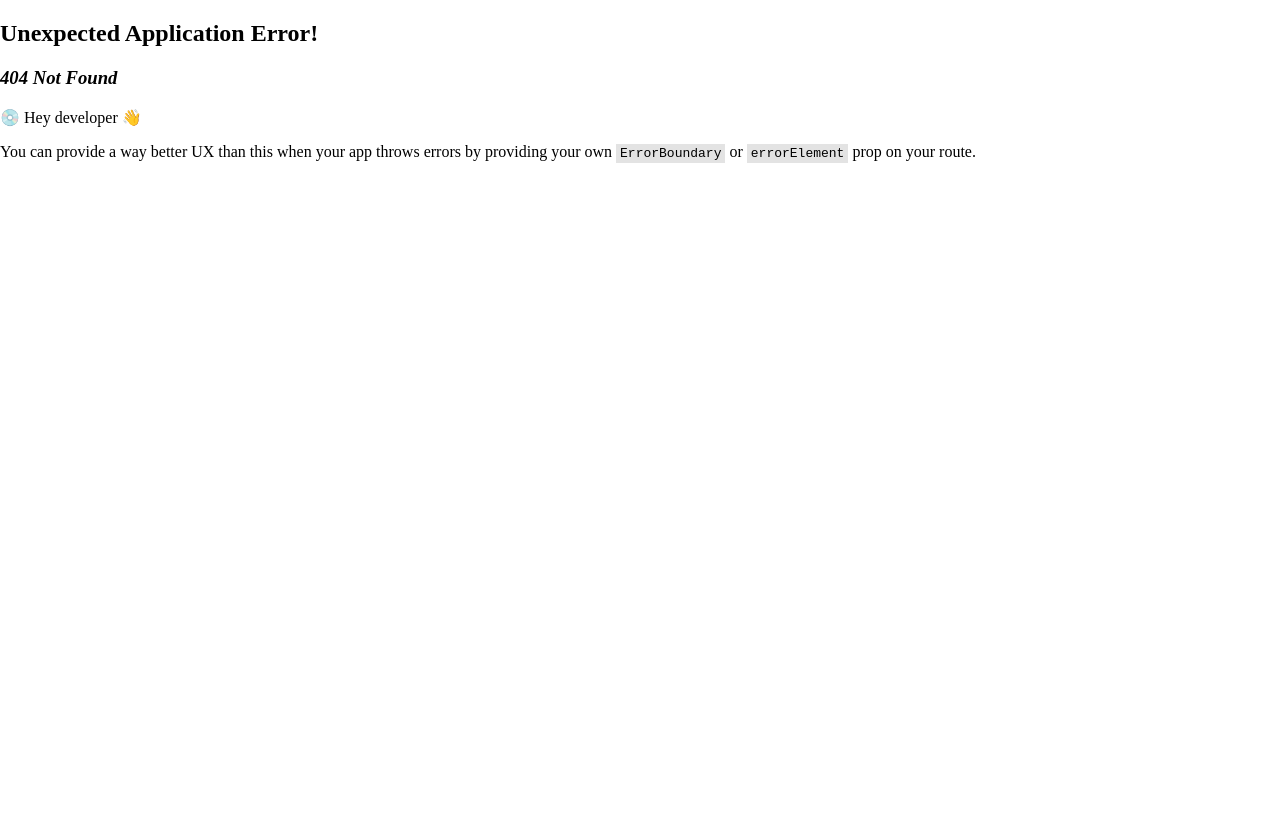
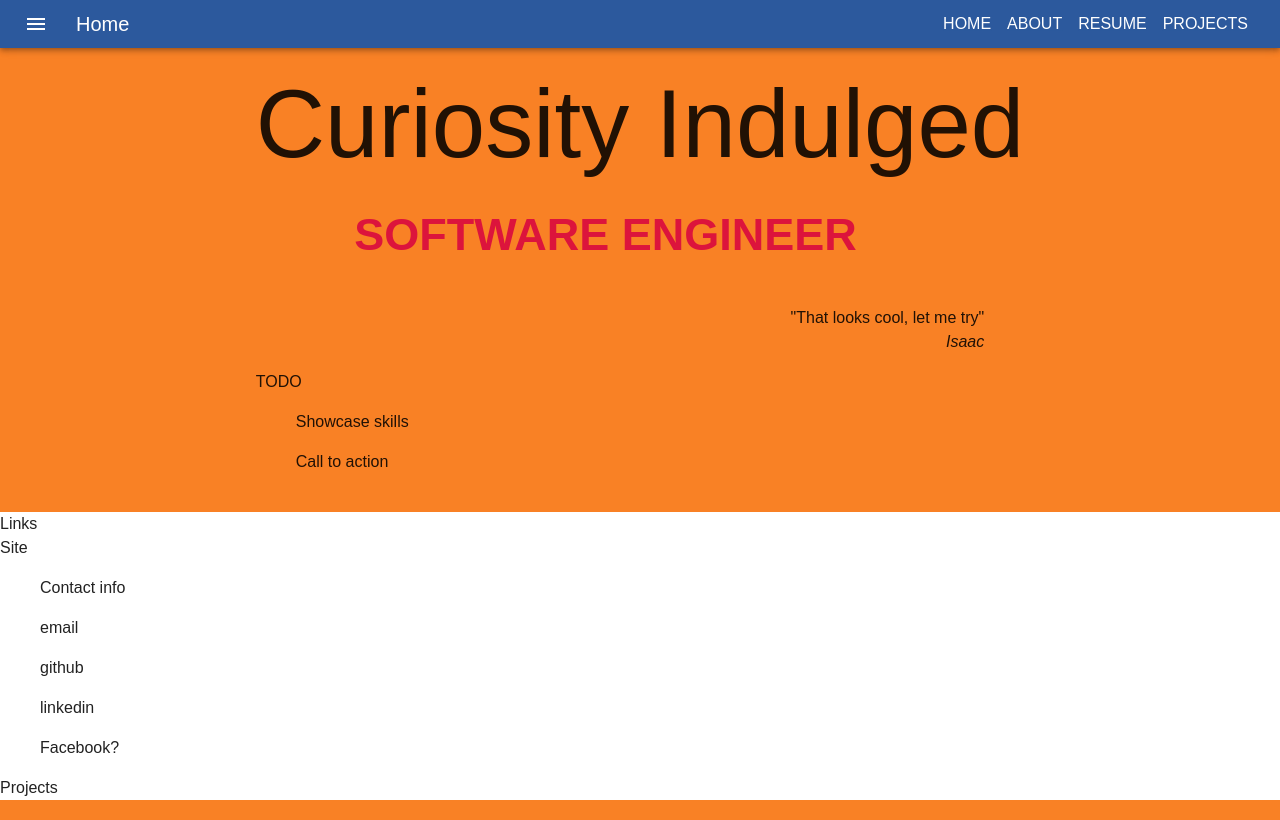
Before and after one commit to IsaacYocum/portfolio, a React (Create React App) app: page /portfolio/home in a window 1280 px wide. Before the commit this address had no page. Built offline with nearby package versions, Linux system fonts and the light colour scheme.

Commit message:
better layout and footer, add projects page

```diff
--- /dev/null
+++ b/public/index.css
@@ -0,0 +1,5 @@
+#root {
+  display: flex;
+  flex-direction: column;
+  min-height: 100vh;
+}
--- a/public/index.html
+++ b/public/index.html
@@ -3,6 +3,7 @@
   <head>
     <meta charset="utf-8" />
     <link rel="icon" href="%PUBLIC_URL%/wizardhat.png" />
+    <link rel="stylesheet" href="./index.css" />
     <meta name="viewport" content="width=device-width, initial-scale=1" />
     <meta name="theme-color" content="#000000" />
     <meta
--- a/src/App.css
+++ b/src/App.css
@@ -1,4 +1,5 @@
 #content {
+  flex: 1;
   display: grid;
   max-width: 1280px;
   margin-top: 20px;
--- a/src/App.tsx
+++ b/src/App.tsx
@@ -6,6 +6,7 @@ import './App.css';
 import { CssBaseline } from '@mui/material';
 import { Theme, ThemeProvider } from '@mui/material/styles';
 import Themes from './Themes';
+import Footer from './components/footer/Footer';
 
 declare module '@mui/material/styles' {
   interface TypeText {
@@ -26,7 +27,6 @@ let App: FC<AppProps> = () => {
   return (
     <ThemeProvider theme={theme} >
       <CssBaseline />
-      <Box sx={{ flexGrow: 1, height: '100%' }} >
       <Navbar
         themeSelected={theme}
         onThemeChange={handleThemeChange}
@@ -34,7 +34,7 @@ let App: FC<AppProps> = () => {
       <div id="content">
         <Outlet />
       </div>
-      </Box >
+      <Footer />
     </ThemeProvider >
   );
 }
--- a/src/components/footer/Footer.tsx
+++ b/src/components/footer/Footer.tsx
@@ -8,9 +8,9 @@ let Footer = () => {
   }
 
   return (
-    <div style={styles}>
-      <hr />
-      <div>Footer</div>
+    <footer style={styles}>
+      <div>Links</div>
+      <div>Site</div>
       <div>
         <ul>Contact info</ul>
         <ul>email</ul>
@@ -18,7 +18,8 @@ let Footer = () => {
         <ul>linkedin</ul>
         <ul>Facebook?</ul>
       </div>
-    </div>
+      <div>Projects</div>
+    </footer>
   )
 }
 
--- a/src/components/home/Home.tsx
+++ b/src/components/home/Home.tsx
@@ -30,7 +30,6 @@ let Home = () => {
         <ul>Showcase skills</ul>
         <ul>Call to action</ul>
       </div>
-      <Footer />
     </div>
   )
 }
--- a/src/components/navbar/Navbar.tsx
+++ b/src/components/navbar/Navbar.tsx
@@ -39,6 +39,7 @@ let Navbar: FC<AppProps> = ({ themeSelected, onThemeChange }) => {
     }
 
     let links = routes[1].children?.map(route => (
+      !route.path.includes('/') ?
         <Button
           key={route.path}
           onClick={() => clickLink(route.title, fromDrawer)}
@@ -49,7 +50,8 @@ let Navbar: FC<AppProps> = ({ themeSelected, onThemeChange }) => {
           >
             <Typography {...linkSx}>{route.title}</Typography>
           </LinkBase>
-      </Button >
+        </Button>
+        : null
     ));
 
     return links;
--- /dev/null
+++ b/src/components/projects/Projects.tsx
@@ -0,0 +1,7 @@
+let Projects = () => {
+  return (
+    <div>projects</div>
+  )
+}
+
+export default Projects;
--- a/src/routes/routes.tsx
+++ b/src/routes/routes.tsx
@@ -3,8 +3,11 @@ import App from '../App';
 import About from '../components/about/About';
 import ErrorPage from '../components/ErrorPage';
 import Home from '../components/home/Home'
+import Projects from "../components/projects/Projects";
 import Resume from '../components/resume/Resume'
 import Visualizer from "../components/visualizer/Visualizer";
+
+const PROJECTS_PATH = 'projects'
 
 let routes = [
   {
@@ -17,7 +20,7 @@ let routes = [
     errorElement: <ErrorPage />,
     children: [
       {
-        path: "/portfolio",
+        path: "home",
         element: <Home />,
         title: 'Home'
       },
@@ -30,14 +33,23 @@ let routes = [
         path: "resume",
         element: <Resume />,
         title: 'Resume'
-
       },
       {
-        path: "visualizer",
+        path: PROJECTS_PATH,
+        element: <Projects />,
+        title: 'Projects',
+      },
+      {
+        path: `${PROJECTS_PATH}/visualizer`,
         element: <Visualizer />,
         title: 'Visualizer'
+      },
+      {
+        path: `${PROJECTS_PATH}/tictactoe`,
+        element: <Visualizer />,
+        title: 'tictactoe'
+      }
 
-      }
     ]
   }
 ]
```
Lines whose indentation alone changed are shown as unchanged.
